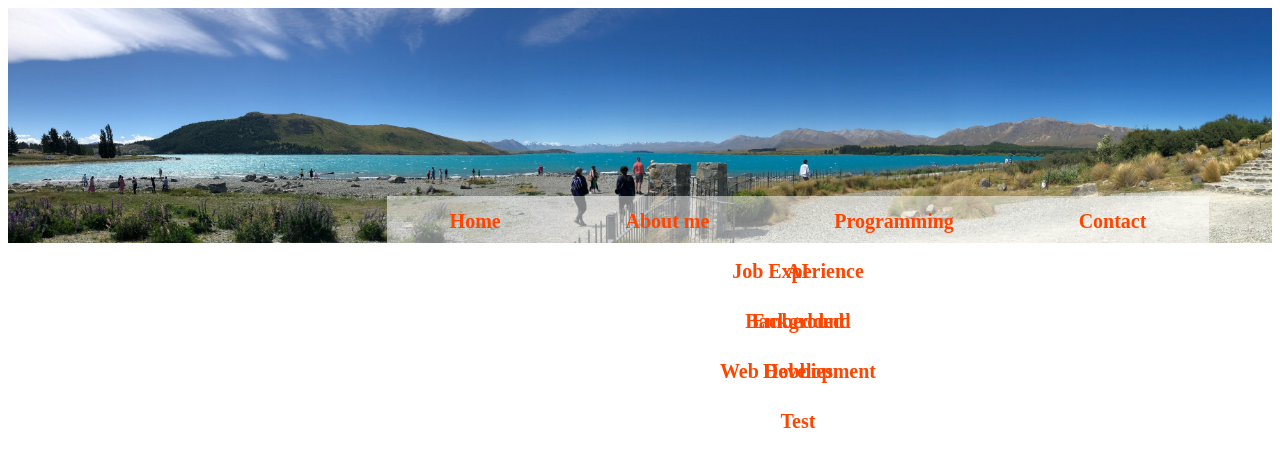
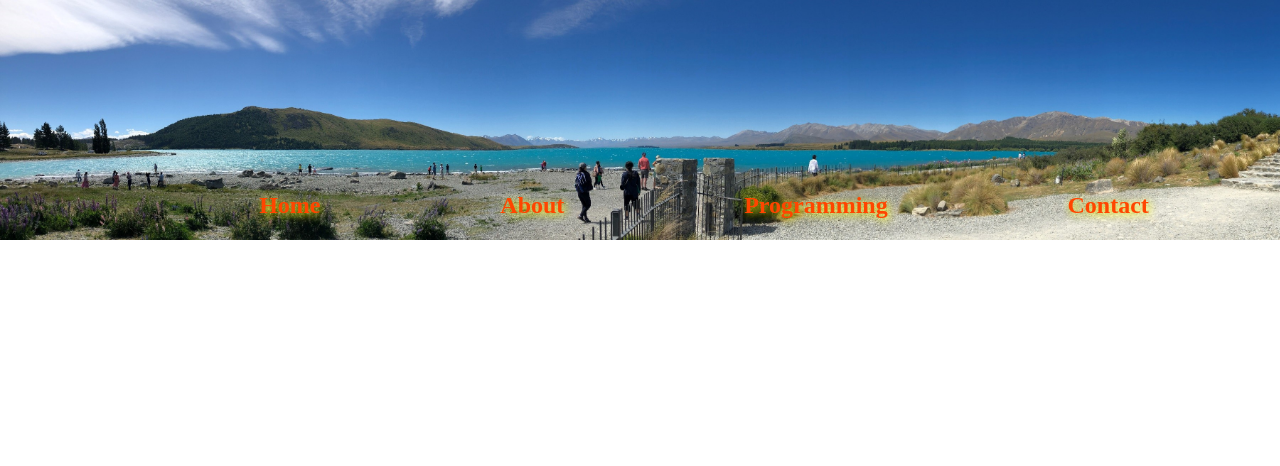
Before and after one commit to GitTurtleDone/GiangDang.github.io, a plain HTML site: page index.html in a window 1280 px wide. Drawn offline with Linux system fonts and the light colour scheme.

Commit message:
Clean the Style Sheet

```diff
--- a/index.html
+++ b/index.html
@@ -7,82 +7,20 @@
     <meta name="authors" content="Giang T. Dang">
     <meta name="viewport" content="width=device-width, initial-scale=1.0">
     <title>Giang T. Dang</title>
-    <!-- <link rel="stylesheet" href="indexStyle.css"> -->
+    <link rel="stylesheet" href="style.css">
+</head>
 
-
-
-
-    <link rel="stylesheet" href="indexStyle.css">
-
-</head>
 <body>
-    <!-- <script src="indexPage.js"></script> -->
-    <!-- <div class="imgbox">
-        <img class="top-background" src='TopBackGround.JPG'>
-    </div> -->
-    <!-- <nav>
-        <ul>
-            <li><a href="#">Home</a></li>
-            <li><a href="#">Projects</a>
-                <ul>
-                    <li><a href="#">AI</a></li>
-                    <li><a href="#">Embedded</a></li>
-                    <li><a href="#">Web Development</a></li>
-                </ul>
-            </li>
-            <li><a href="#">Contact</a></li>
-        </ul>
-    </nav> -->
-
-    <!-- <nav>
-        <ul>
-            <li><a href="#home">Home</a></li>
-            <li><a href="#about">About</a>
-                <ul>
-                    <li><a href="#team">Our Team</a></li>
-                    <li><a href="#mission">Our Mission</a></li>
-                </ul>
-            </li>
-            <li><a href="#contact">Contact</a></li>
-        </ul>
-    </nav> -->
-    <!-- <div class="header-container">
-        <nav>
+    <script src="script.js"></script>
+    <div class="topPage">
+        <nav class="horNavBar">
             <ul>
-                <li><a href="#home">Home</a></li>
-                <li><a href="#about">About</a></li>
-                <li><a href="#contact">Contact</a></li>
+                <li><a href="#Home">Home</a></li>
+                <li><a href="#About">About</a></li>
+                <li><a href="#Programming">Programming</a></li>
+                <li><a href="#Contact">Contact</a></li>
             </ul>
         </nav>
     </div>
-     -->
-     <script src="indexPage.js"></script>
-     <div class="header-container">
-        <nav>
-            <ul>
-                <li><a href="index.html">Home</a></li>
-                <li><a href="#About me">About me</a>
-                    <ul>
-                        <li><a href="#Job Experience">Job Experience</a></li>
-                        <li><a href="#Background">Background</a></li>
-                        <li><a href="#Hobbies">Hobbies</a></li>
-                    </ul>
-                </li>
-                <li><a href="#Programming Projects">Programming</a>
-                    <ul>
-                        <li><a href="#AI">AI</a></li>
-                        <li><a href="#Embedded">Embedded</a></li>
-                        <li><a href="#Web Development">Web Development</a></li>
-                        <li><a href="#Tet">Test</a></li>
-                    </ul>
-                </li>
-                <li><a href="#Contact">Contact</a></li>
-            </ul>
-        </nav>
-     </div>
-
-
-
-
 </body>
 </html>
--- a/indexStyle.css
+++ /dev/null
@@ -1,100 +0,0 @@
-/* * {
-    margin: 0;
-    padding: 0;
-}
-.imgbox {
-    display: grid;
-    height: 100%;
-}
-.top-background {
-    max-width: 100%;
-    max-height: 100vh;
-    margin: top;
-}
-
-.header-container {
-    background-image: url(TopBackGround.JPG);
-    background-size: cover;
-    position: relative;
-    width: 100%;
-    height: 30%;
-}
-nav {
-    position: absolute;
-    top: 80%;
-    left: 30%;
-    width: 65%;
-    align-items: center;
-    text-align: center;
-    background-color: rgba(255, 255, 255, 0.5);
-}
-nav ul {
-    list-style: none;
-    margin: 0;
-    padding: 0;
-    display: flex;
-    align-items: center;
-    justify-content: center;
-}
-nav ul li {
-    flex: 1;
-}
-nav ul li a {
-    display: block;
-    line-height: 50px;
-    text-decoration: none;
-    color: #000;
-    padding: 0 20px;
-}
-nav ul li a:hover {
-    background-color: #ccc;
-}
- */
-.header-container{
-    background-image: url(TopBackGround.JPG);
-    background-size: cover;
-    background-position: relative;
-    width: 100%;
-    height: 30%;
-}
-nav{
-    position: relative;
-    top: 80%;
-    left: 30%;
-    width: 65%;
-    align-items: center;
-    text-align: center;
-    background-color: rgba(255,255,255,0.5);
-}
-nav ul{
-    list-style: none;
-    margin: 0;
-    padding: 0;
-    display: flex;
-    align-items: center;
-    justify-content: center;
-}
-nav ul li{
-    flex: auto;
-}
-nav ul li a{
-    display: block;
-    line-height: 50px;
-    color: #ff4500;
-    padding: 0 10px;
-    font-size: 20px;
-    font-weight: bold;
-    text-decoration: none;
-}
-nav ul li a:hover{
-    text-decoration: underline;
-}
-
-nav ul li ul{
-    display: block;
-    position: absolute;
-    top: 50px;
-    left: 0;
-    width: 100%;
-    align-items: left;
-}
--- /dev/null
+++ b/style.css
@@ -0,0 +1,41 @@
+* {
+    margin: 0;
+    padding: 0;
+    box-sizing: border-box;
+}
+.topPage {
+    background-image: url(TopBackGround.JPG);
+    background-size:cover;
+    position: absolute;
+    width: 100%;
+    height: 30%;
+}
+.horNavBar {
+    position: relative;
+    left: 20%;
+    top: 80%;
+    width: 70%;
+}
+
+.horNavBar ul {
+    list-style: none;
+    display: flex;
+    justify-content: space-between;
+    width: 100%;
+    margin: 0;
+    padding: 0;
+}
+
+.horNavBar ul li a {
+    text-decoration: none;
+    color: #ff4500;
+    font-size: 1.5rem;
+    font-weight: bolder;
+    /* background: rgba(200, 200, 200, 0.7); */
+    padding: 0.2rem;
+    text-shadow: 2px 2px 10px #ffff00;
+ }
+
+.horNavBar ul li a:hover {
+    text-decoration: underline;
+ }
```
Also changed, not shown: about.html (deleted, +0 -13 lines), indexPage.js (deleted), script.js (added).
